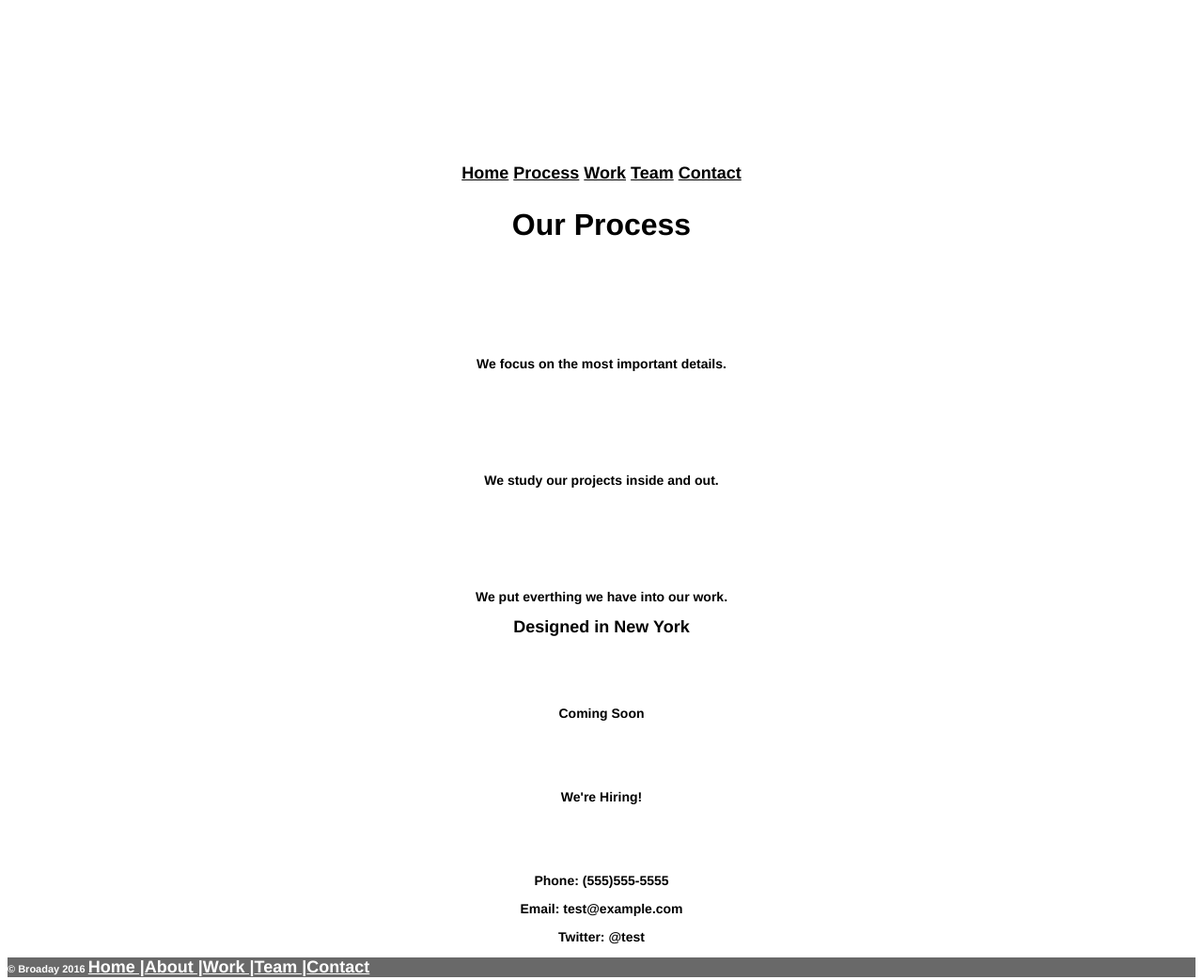
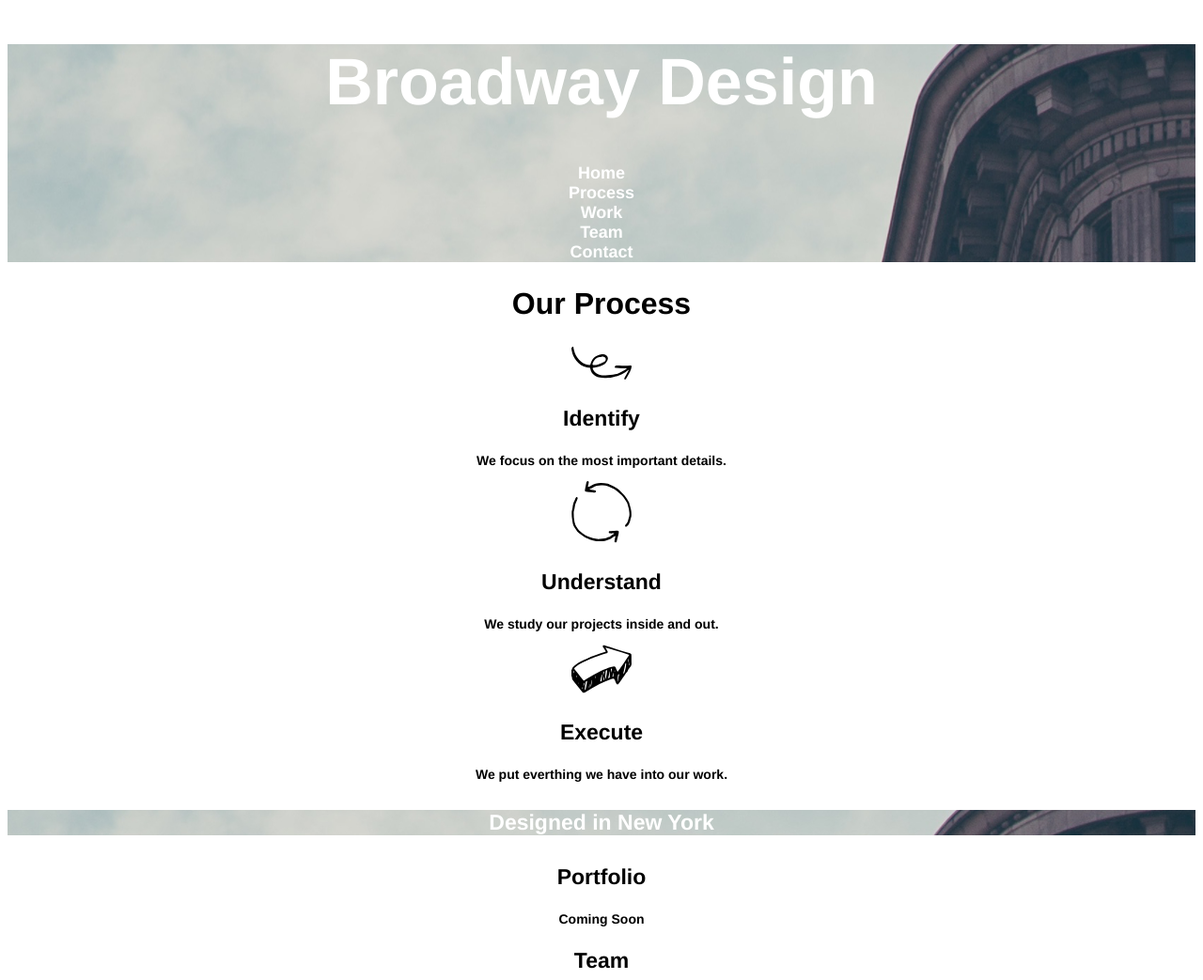
Before and after one commit to webRunner10810/BroadwayDesign, a plain HTML site: page index.html in a window 1280 px wide. Shown: the top 1043 px of the page at 94% size. Drawn offline with Linux system fonts and the light colour scheme.

Commit message:
Final code

```diff
--- a/index.html
+++ b/index.html
@@ -9,30 +9,30 @@
   <header id="home">
     <h1>Broadway Design</h1>
     <nav>
-      <a href="#home" target="_blank">Home</a>
-      <a href="#process" target="_blank">Process</a>
-      <a href="#work" target="_blank">Work</a>
-      <a href="#team" target="_blank">Team</a>
-      <a href="#contact" target="_blank">Contact</a>
+      <a href="#home" target="_blank">Home</a><br />
+      <a href="#process" target="_blank">Process</a><br />
+      <a href="#work" target="_blank">Work</a><br />
+      <a href="#team" target="_blank">Team</a><br />
+      <a href="#contact" target="_blank">Contact</a><br />
     </nav>
   </header>
   <!--Our process section -->
   <div id="process">
     <h2>Our Process</h2>
-    <img src="" />
+    <img src="./images/identify.svg" />
     <h3>Identify</h3>
     <p>We focus on the most important details.</p>
-    <img src="" />
+    <img src="./images/understand.svg" />
     <h3>Understand</h3>
     <p>We study our projects inside and out.</p>
-    <img src="" />
+    <img src="./images/execute.svg" />
     <h3>Execute</h3>
     <p>We put everthing we have into our work.</p>
   </div>
   <!--Designed in New York section-->
   <div id="DNY">
-  <h3.banner>Designed in New York</h3>
-    <h3>Portfolio</h3>
+  <h4>Designed in New York</h4></div>
+    <h3 id="work">Portfolio</h3>
     <p>Coming Soon</p>
     <h3 id="team">Team</h3>
     <p>We're Hiring!</p>
@@ -41,7 +41,7 @@
     <p>Email: test@example.com</p>
     <p>Twitter: @test</p>
   </div>
-  <footer>&copy Broaday 2016 <a href="#home">Home</h> |<a href="#about">About</h> |<a href="#work">Work</h> |<a href="#team">Team</h> |<a href="#contact">Contact</h>
+  <footer>&copy Broaday 2016 <a href="#home">Home</a> | <a href="#about">About</a> | <a href="#work">Work</a> | <a href="#team">Team</a> | <a href="#contact">Contact</a>
 
 </body>
 </html>
--- a/resources/styles.css
+++ b/resources/styles.css
@@ -7,7 +7,7 @@ body {
   text-align: center;
 }
 header {
-  background-image: image();
+  background-image: url("../images/the-flatiron-building.png");
 
 }
 h1 {
@@ -17,17 +17,20 @@ h1 {
 h2 {
   font-size: 32px;
 }
-h3 {
+h3, h4 {
   font-size: 23px;
+
+}
+h4 {
+  background-image: url("../images/the-flatiron-building.png");
   color: white
-}
-h3.banner {
-  background-image: url();
 }
 a {
   font-family: inherit;
   font-size: 18px;
-  color: inherit;
+  color: white;
+  text-decoration: none;
+
 }
 p {
   font-size: 14px;
```
Also changed, not shown: images/execute.svg (added), images/identify.svg (added), images/the-flatiron-building.png (added), images/understand.svg (added).
